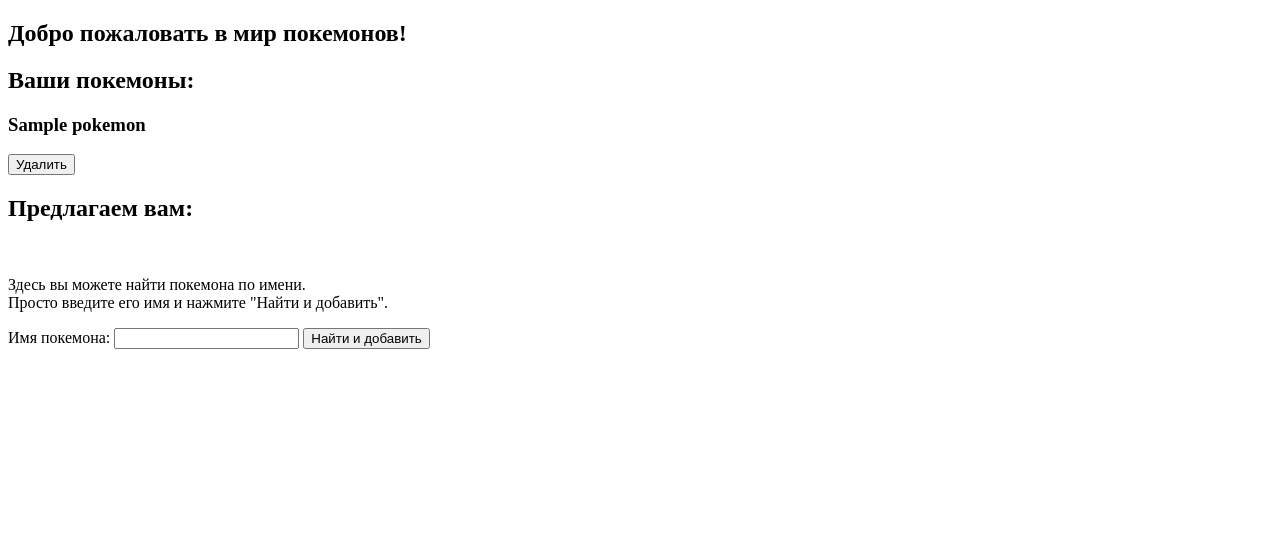
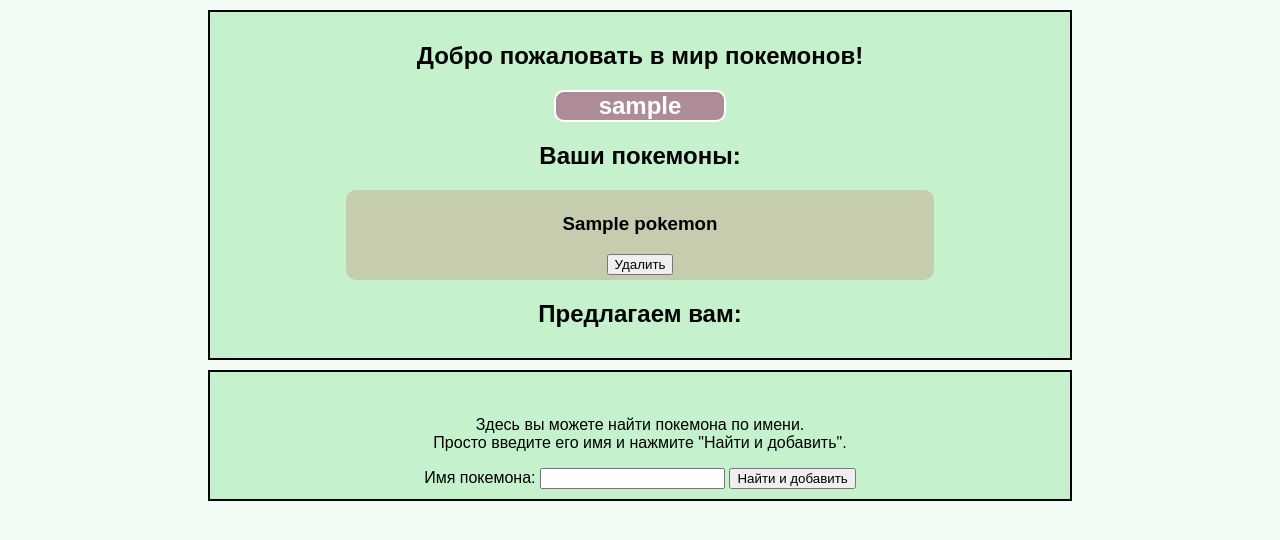
Before and after one commit to Larionov0/Pokemons, a Django app: page /pokemons/main/ in a window 1280 px wide. Shown: the top 540 px of the page. Run offline with Django 3.2, Linux system fonts and the light colour scheme; a user stored in the database is signed in; tables that the repository leaves empty hold one stand-in row (values such as "Sample post"); a database or web service that is not in the repository returns one stand-in record (values such as "Sample title"); data that the repository does not hold is empty; parts of the project's set-up code (start-up, migrations or seed data) failed here and were passed over.

Commit message:
CSS for pokemons main page configured

```diff
--- /dev/null
+++ b/app/main/Pokemons/static/CSS/main_page.css
@@ -0,0 +1,34 @@
+.container {
+	margin: 10px 200px;
+	border: 2px solid black;
+	padding: 10px;
+	background-color: rgba(15, 200, 50, 0.2);
+}
+
+body {
+	background-color: rgba(15, 200, 50, 0.05);
+	font-family: Arial;
+}
+
+.center {
+	margin-left: auto;
+	margin-right: auto;
+	text-align: center;
+	width: 70%;
+}
+
+.pokemon {
+	border: 0px solid black;
+	border-radius: 10px;
+	background-color: rgba(200, 50, 50, 0.2);
+	margin-top: 10px;
+	padding: 5px;
+}
+
+#user {
+	border: 2px solid white;
+	border-radius: 10px;
+	background-color: rgba(150, 40, 100, 0.5);
+	width: 20%;
+	color: white;
+}
--- a/app/main/Pokemons/templates/main_page.html
+++ b/app/main/Pokemons/templates/main_page.html
@@ -2,20 +2,23 @@
 
 {% block title %}
 <title>Main page</title>
+{% load static %}
+<link rel="stylesheet" type="text/css" href="{% static 'CSS/main_page.css' %}">
 {% endblock %}
 
 {% block content %}
-<section>
-    <h1>Добро пожаловать в мир покемонов!</h1>
-    <div>
-        <h2>Ваши покемоны:</h2>
+<section class="container">
+    <h1 class="center">Добро пожаловать в мир покемонов!</h1>
+    <h2 id='user' class='center'>{{username}}</h2>
+    <div class="center">
+        <h2 class="">Ваши покемоны:</h2>
         {% for pokemon in pokemons %}
         <div class="pokemon" id="pokemon-{{pokemon.id}}">
             <h3>{{ pokemon.name }}</h3>
             <a href="{% url 'Pokemons:remove_pokemon' pokemon.id %}">
             <button>Удалить</button>
             </a>
-        </div>
+        </div class="">
         {% endfor %}
         <h2>Предлагаем вам:</h2>
         {% for pokemon in other_pokemons %}
@@ -28,8 +31,9 @@
         {% endfor %}
     </div>
 </section>
-<section>
+<section class="container">
     <br/>
+    <div class="center">
         <p>Здесь вы можете найти покемона по имени.<br/>Просто введите его имя и нажмите "Найти и добавить".</p>
         <form id="find_pokemon" action="{% url 'Pokemons:find_pokemon'  %}" method="post" name="find_pokemon">
             {% csrf_token %}
@@ -40,5 +44,6 @@
             <p id="message">{{message}}</p>
             {% endif %}
         </form>
+    </div>
 </section>
 {% endblock %}
--- a/app/main/Pokemons/views.py
+++ b/app/main/Pokemons/views.py
@@ -47,4 +47,5 @@
     profile = request.user.userprofile
     context['pokemons'] = profile.pokemons.all()
     context['other_pokemons'] = Pokemon.get_or_create_other_pokemons(profile)
+    context['username'] = request.user.username
     return context
--- a/app/main/main/settings.py
+++ b/app/main/main/settings.py
@@ -123,3 +123,6 @@
 # https://docs.djangoproject.com/en/3.1/howto/static-files/
 
 STATIC_URL = '/static/'
+STATICFILES_DIRS = [
+    os.path.join(BASE_DIR, "static"),
+]
```
Also changed, not shown: 1 other file. Lines whose indentation alone changed are shown as unchanged.
